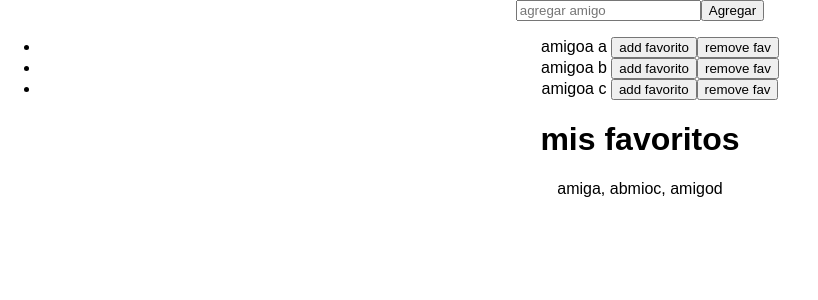
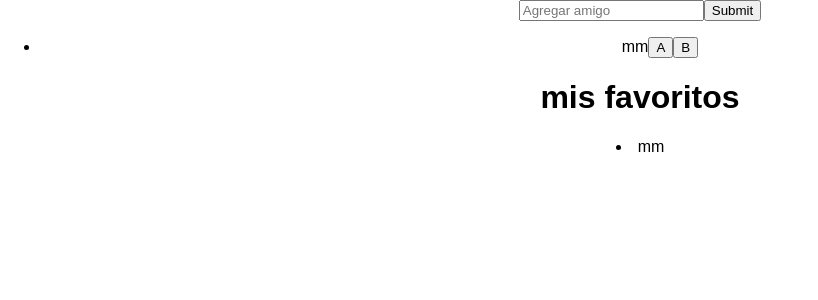
Before and after one commit to napstercake/workshop, a React (Create React App) app: page / in a window 1280 px wide. Shown: the top 300 px of the page, without its empty margins (0-818 px from the left). Built offline with nearby package versions, Linux system fonts and the light colour scheme; the HTML template or start-up script is replaced by a standard one.

Commit message:
First commit

```diff
--- a/src/App.js
+++ b/src/App.js
@@ -5,55 +5,66 @@ import Listado from "./components/listado";
 
 class App extends Component {
 
-  constructor() {
-    super();
-    this.clickeame = this.clickeame.bind(this);
-    this.otroClick = this.otroClick.bind(this);
+  constructor(props, amigos) {
+    super(props);
+    this.state = {
+      value: '',
+      amigos: ['mm']
+    };
+    //this.amigos = amigos;
+
+    this.handleChange = this.handleChange.bind(this);
+    this.handleSubmit = this.handleSubmit.bind(this);
   }
 
-  clickeame() {
-    console.log("me clickeaste")
+  handleChange(event) {
+    this.setState({value: event.target.value});
   }
 
-  otroClick() {
-    console.log("otro click");
+  handleSubmit(event) {
+    console.log('A name of a friend was submitted: ' + this.state.value);
+    var joined = this.state.amigos.concat(this.state.value);
+    this.setState({
+      amigos: joined
+    });
+    console.log('>>> ' + this.state.amigos);
+    event.preventDefault();
   }
-
 
   render() {
 
-    const amigos = ["joe", "rodrigo", "isaac"];
-    const enemigos = ["julina", "apocalipsis"]
+    let amiguitos = this.state.amigos;
+    const Friends = amiguitos.map((amigos, index) =>
+      <li key={index}>
+        <span>{amigos}</span>
+        <button>A</button>
+        <button>B</button>
+      </li>
+    )
+
+    const FavoriteFriends = amiguitos.map((favoriteFriend, index) =>
+      <li key={index}>
+        {favoriteFriend}
+      </li>
+    )
 
     return (
       <div className="App">
         <div className="header">
-          <div>
-            <input type="text" placeholder="agregar amigo"/>
-            <button>Agregar</button>
-          </div>
+
+          <form onSubmit={this.handleSubmit}>
+            <label>
+              <input type="text" value={this.state.value} onChange={this.handleChange} placeholder="Agregar amigo"/>
+            </label>
+            <input type="submit" value="Submit" />
+          </form>
+
           <div className="content">
-            <ul>
-              <li>
-                <span>amigoa a </span>
-                <button>add favorito</button>
-                <button>remove fav</button>
-              </li>
-              <li>
-                <span>amigoa b </span>
-                <button>add favorito</button>
-                <button>remove fav</button>
-              </li>
-              <li>
-                <span>amigoa c </span>
-                <button>add favorito</button>
-                <button>remove fav</button>
-              </li>
-            </ul>
+            <ul> {Friends} </ul>
           </div>
           <div className="footer">
             <h1>mis favoritos</h1>
-            amiga, abmioc, amigod
+            {FavoriteFriends}
           </div>
         </div>
 
```
